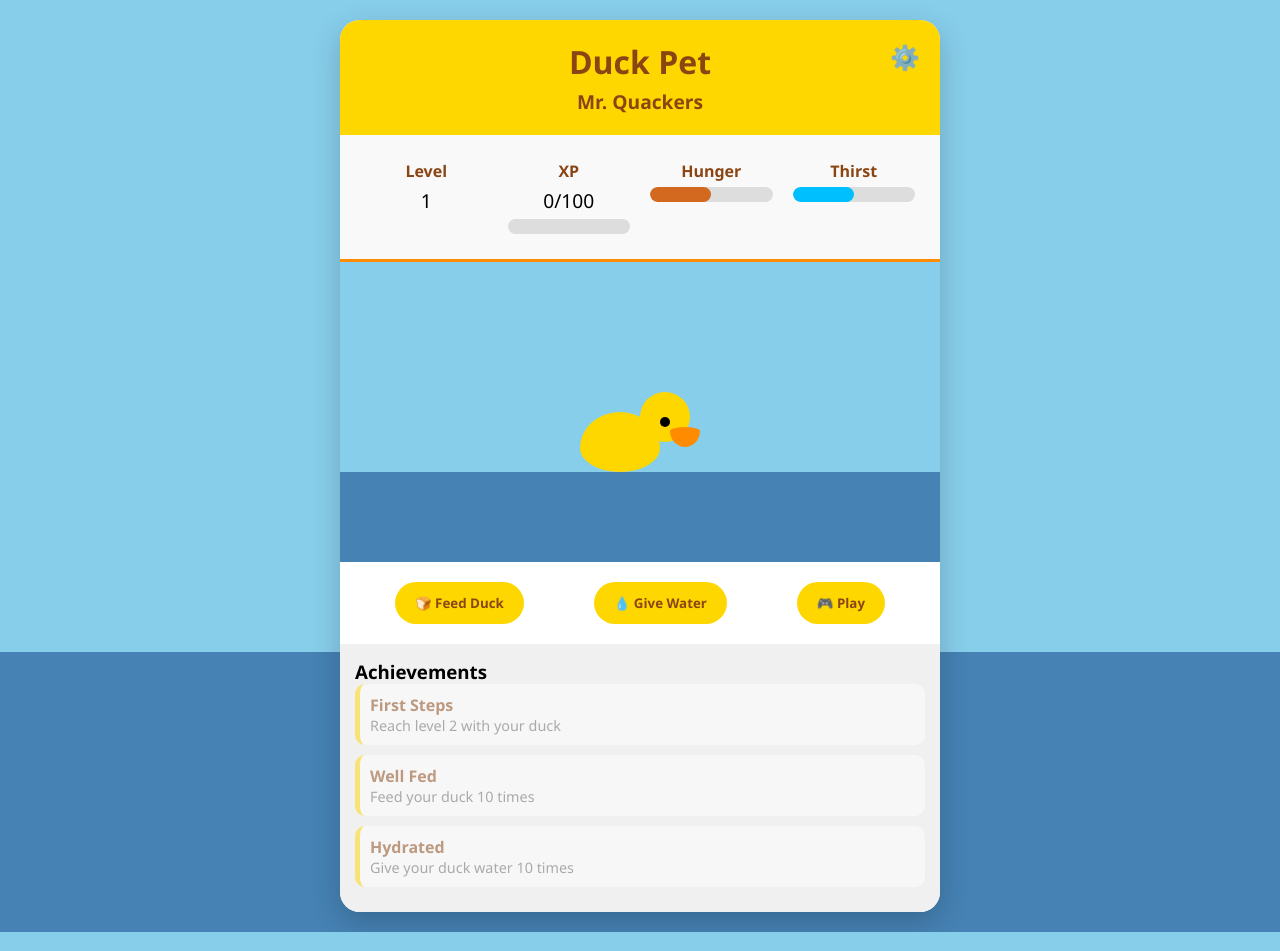
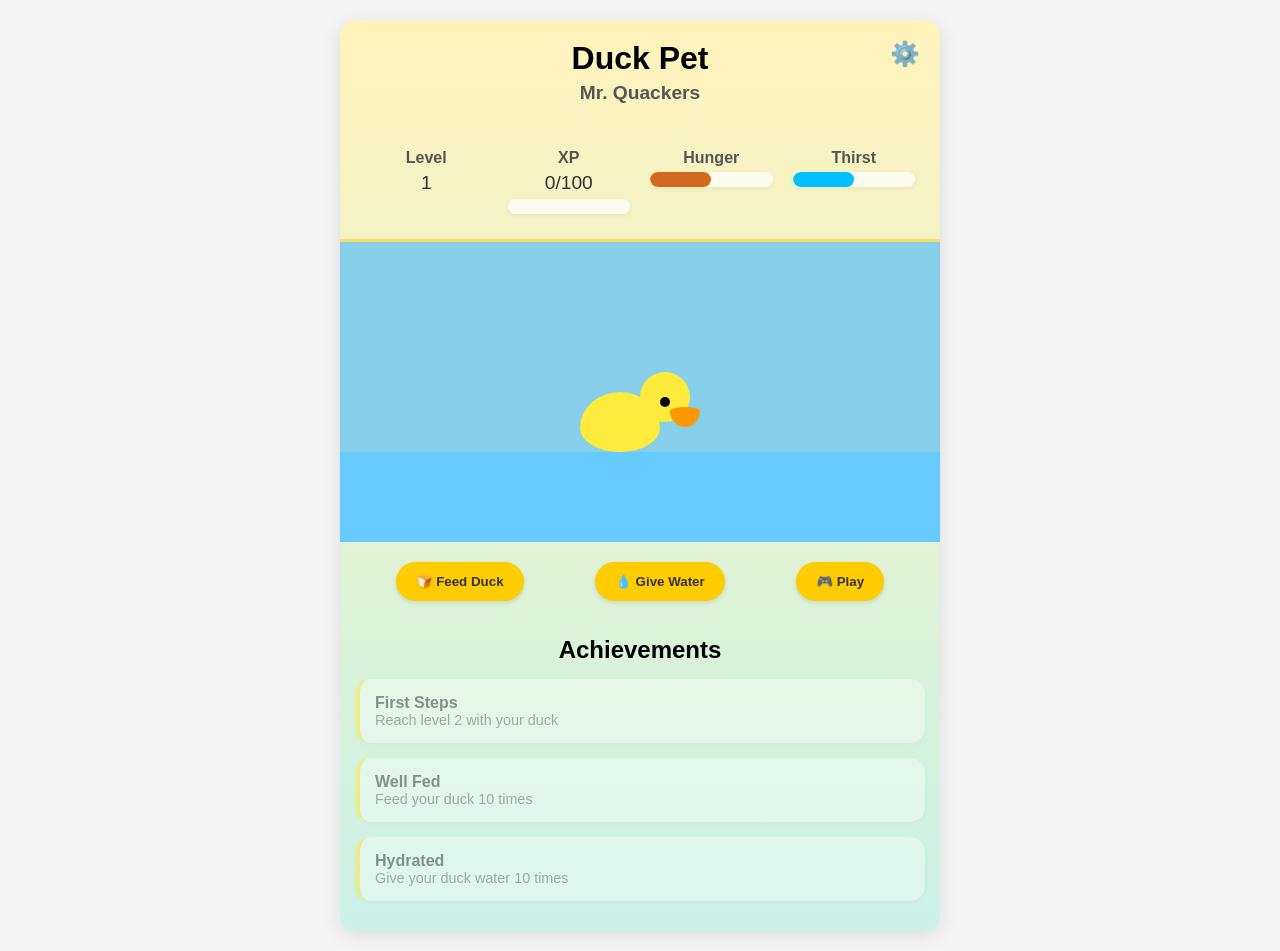
Before and after one commit to hvpham-yorku/project-quick-quacker-coding, a PHP site: the page made by Sprint_1/v4/Pet/Duck Virtual Pet.html in a window 1280 px wide. Run offline with PHP 8.4, Linux system fonts and the light colour scheme.

Commit message:
Update Duck Virtual Pet.css

```diff
--- a/Sprint_1/v4/Pet/Duck Virtual Pet.css
+++ b/Sprint_1/v4/Pet/Duck Virtual Pet.css
@@ -1,23 +1,26 @@
+/* Variables from both stylesheets */
 :root {
-    --duck-yellow: #FFD700;
-    --duck-orange: #FF8C00;
+    --duck-yellow: #ffeb3b;
+    --duck-orange: #ff9800;
     --duck-brown: #8B4513;
-    --pond-blue: #4682B4;
+    --pond-blue: #66ccff;
     --light-blue: #87CEEB;
     --reed-green: #228B22;
     --bread-brown: #D2691E;
     --water-blue: #00BFFF;
 }
 
+/* General Styles */
 * {
     margin: 0;
     padding: 0;
     box-sizing: border-box;
-    font-family: 'Segoe UI', Tahoma, Geneva, Verdana, sans-serif;
+    font-family: 'Arial', sans-serif;
 }
 
 body {
-    background: linear-gradient(to bottom, var(--light-blue) 70%, var(--pond-blue) 70%);
+    background-color: #f5f5f5;
+    color: #333;
     min-height: 100vh;
     display: flex;
     justify-content: center;
@@ -29,29 +32,39 @@ body {
 .game-container {
     width: 100%;
     max-width: 600px;
-    background-color: white;
-    border-radius: 20px;
-    box-shadow: 0 10px 30px rgba(0, 0, 0, 0.2);
+    background: linear-gradient(180deg, #ffee9e 0%, #b3ebdd 100%);
+    border-radius: 15px;
+    box-shadow: 0 5px 20px rgba(0, 0, 0, 0.1);
     overflow: hidden;
 }
 
+/* Header Section */
 .header {
-    background-color: var(--duck-yellow);
-    color: var(--duck-brown);
+    background-color: rgba(255, 255, 255, 0.3);
+    color: #333;
     padding: 20px;
     text-align: center;
     position: relative;
 }
 
 h1 {
-    font-size: 2rem;
+    font-size: 32px;
+    font-weight: bold;
     margin-bottom: 5px;
+    color: #000;
 }
 
+.duck-name {
+    font-size: 1.2rem;
+    font-weight: bold;
+    color: #555;
+}
+
+/* Stats Container */
 .stats-container {
     padding: 15px;
-    background-color: #f9f9f9;
-    border-bottom: 3px solid var(--duck-orange);
+    background-color: rgba(255, 255, 255, 0.3);
+    border-bottom: 3px solid rgba(255, 204, 0, 0.5);
     display: flex;
     justify-content: space-between;
 }
@@ -64,20 +77,22 @@ h1 {
 
 .stat-label {
     font-weight: bold;
-    color: var(--duck-brown);
+    color: #555;
     margin-bottom: 5px;
 }
 
 .stat-value {
     font-size: 1.2rem;
+    color: #333;
 }
 
 .progress-container {
     height: 15px;
-    background-color: #ddd;
+    background-color: rgba(255, 255, 255, 0.7);
     border-radius: 10px;
     overflow: hidden;
     margin-top: 5px;
+    box-shadow: 0 2px 5px rgba(0, 0, 0, 0.05);
 }
 
 .progress-bar {
@@ -172,25 +189,27 @@ h1 {
     transition: transform 0.3s ease;
 }
 
+/* Game Controls */
 .controls {
     padding: 20px;
     display: flex;
     justify-content: space-around;
-    background-color: white;
+    background-color: rgba(255, 255, 255, 0.3);
 }
 
 .control-btn {
     padding: 12px 20px;
     border: none;
-    border-radius: 50px;
-    background-color: var(--duck-yellow);
-    color: var(--duck-brown);
+    border-radius: 20px;
+    background-color: #ffcc00;
+    color: #333;
     font-weight: bold;
     cursor: pointer;
     transition: all 0.3s ease;
     display: flex;
     align-items: center;
     gap: 8px;
+    box-shadow: 0 2px 5px rgba(0, 0, 0, 0.1);
 }
 
 .control-btn:hover {
@@ -273,12 +295,7 @@ h1 {
     transition: all 0.5s ease;
 }
 
-.duck-name {
-    font-size: 1.2rem;
-    font-weight: bold;
-    color: var(--duck-brown);
-}
-
+/* Settings */
 .settings {
     position: absolute;
     top: 20px;
@@ -287,9 +304,10 @@ h1 {
     border: none;
     font-size: 1.5rem;
     cursor: pointer;
-    color: var(--duck-brown);
+    color: #555;
 }
 
+/* Modal Styles */
 .modal {
     display: none;
     position: fixed;
@@ -362,18 +383,29 @@ input[type="text"] {
     color: white;
 }
 
+/* Achievements */
 .achievements {
     padding: 15px;
-    background-color: #f0f0f0;
+    background-color: rgba(255, 255, 255, 0.3);
+}
+
+.achievements h3 {
+    text-align: center;
+    color: #000;
+    font-size: 24px;
+    font-weight: bold;
+    margin-bottom: 15px;
 }
 
 .achievement {
-    padding: 10px;
-    margin-bottom: 10px;
-    background-color: white;
-    border-radius: 10px;
+    padding: 15px;
+    margin-bottom: 15px;
+    background-color: rgba(255, 255, 255, 0.7);
+    border-radius: 15px;
     border-left: 5px solid var(--duck-yellow);
     opacity: 0.5;
+    box-shadow: 0 2px 5px rgba(0, 0, 0, 0.05);
+    transition: all 0.3s ease;
 }
 
 .achievement.unlocked {
@@ -383,7 +415,7 @@ input[type="text"] {
 
 .achievement-title {
     font-weight: bold;
-    color: var(--duck-brown);
+    color: #333;
 }
 
 .achievement-desc {
```
Also changed, not shown: other parts of Sprint_1/v4/Pet/Duck Virtual Pet.css (+27 -6 lines).
